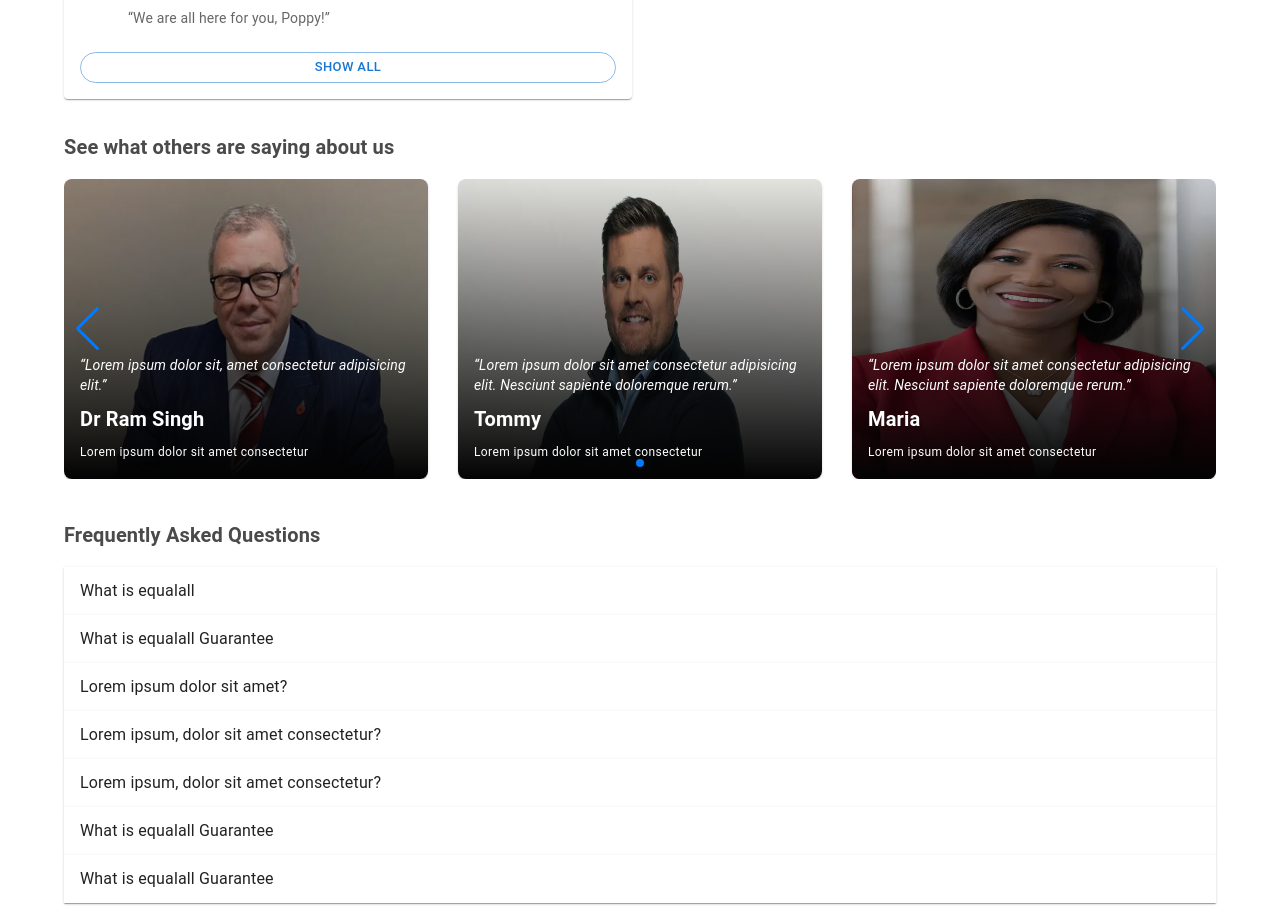
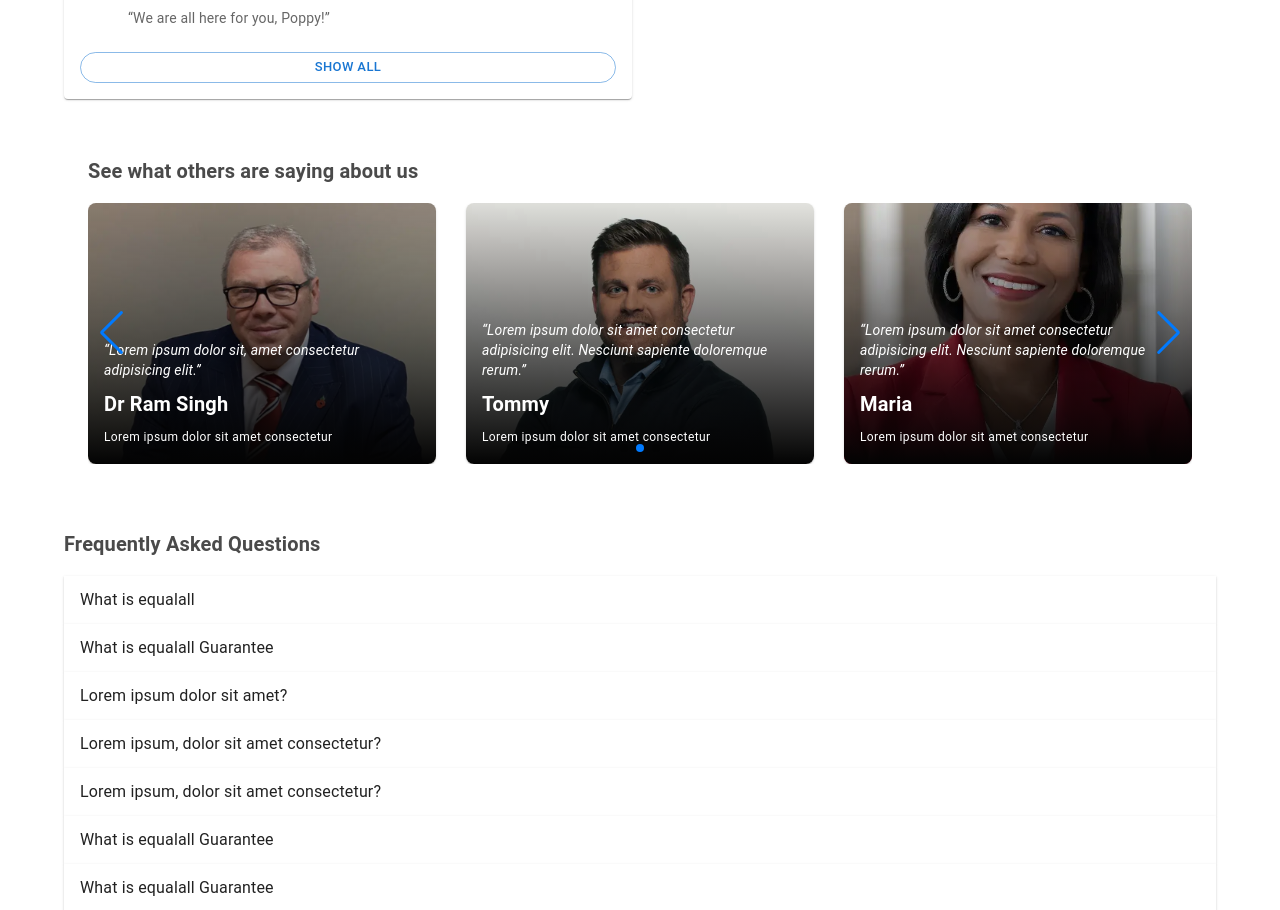
Before and after one commit to Adityajaiswar11/KettoAssignment, a React (Vite) app: page / in a window 1280 px wide. Shown: the part 1128-2038 px from the top of the page. Built offline with nearby package versions, Linux system fonts and the light colour scheme; some icons are missing.

Commit message:
some changes

```diff
--- a/src/Components/TestimonialCard.jsx
+++ b/src/Components/TestimonialCard.jsx
@@ -11,6 +11,7 @@ import img3 from "../assets/testimonial4.webp";
 import img4 from "../assets/testimonial5.webp";
 import img5 from "../assets/testimonial6.webp";
 
+// Dummy Testimonials data
 const testimonials = [
   {
     image: img1,
@@ -56,17 +57,13 @@ const TestimonialCarousel = () => {
       sx={{
         width: "100%",
         backgroundColor: "#fff",
-        p: {
-          xs: 1,
-          sm: 2,
-          md: 0,
-        },
+        p: { xs: 1, sm: 2, md: 3 },
       }}
     >
       <Typography
         variant="h6"
         fontWeight={600}
-        sx={{ my:2, color: "#4a4a4a" }}
+        sx={{ my: 2, color: "#4a4a4a" }}
       >
         See what others are saying about us
       </Typography>
@@ -88,7 +85,7 @@ const TestimonialCarousel = () => {
             <Box
               sx={{
                 position: "relative",
-                height: 300,
+                aspectRatio: "4 / 3",
                 width: "100%",
                 borderRadius: 2,
                 overflow: "hidden",
@@ -99,11 +96,13 @@ const TestimonialCarousel = () => {
                 component="img"
                 src={item.image}
                 alt={item.name}
+                loading="lazy"
+                decoding="async"
                 sx={{
                   width: "100%",
                   height: "100%",
-                  objectFit: "fit",
-                  backgroundPosition: "center",
+                  objectFit: "cover",
+                  display: "block",
                 }}
               />
               <Box
@@ -111,13 +110,12 @@ const TestimonialCarousel = () => {
                   position: "absolute",
                   inset: 0,
                   background:
-                    "linear-gradient(to top, rgba(3, 3, 3, 1), rgba(0,0,0,.1))",
+                    "linear-gradient(to top, rgba(3, 3, 3, 1), rgba(0,0,0,0.1))",
                   color: "#fff",
                   p: 2,
-                  m: 0,
                   display: "flex",
                   flexDirection: "column",
-                  justifyContent: "end",
+                  justifyContent: "flex-end",
                 }}
               >
                 <Typography variant="body2" fontStyle="italic" mb={1}>
```
